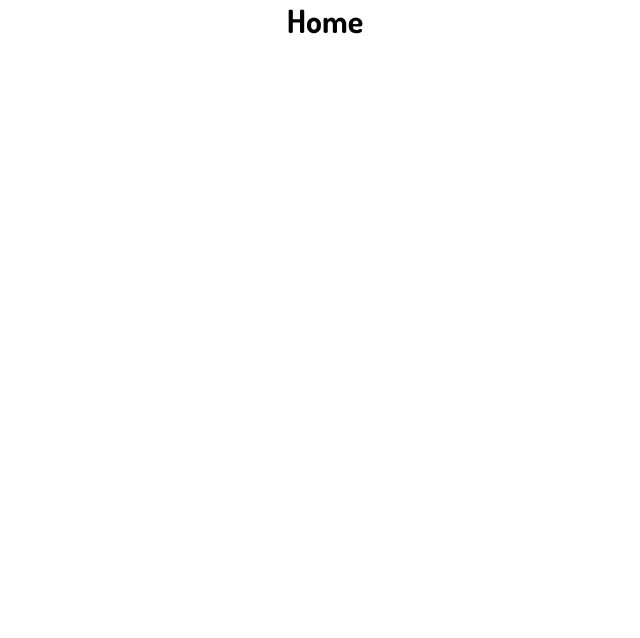
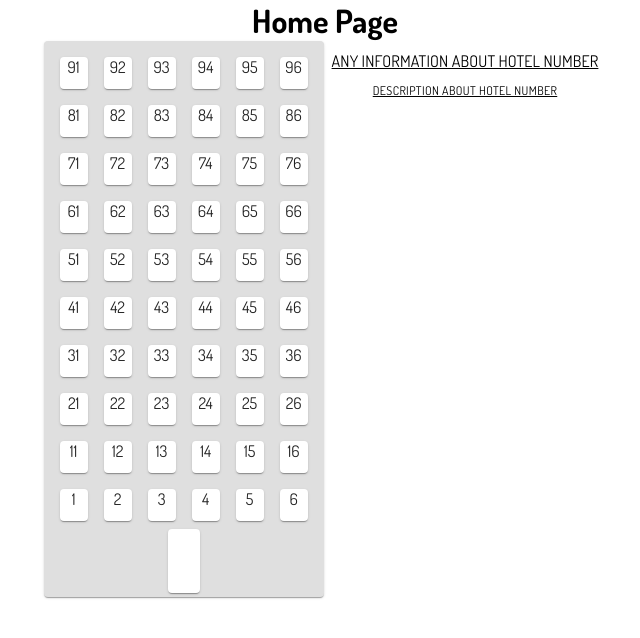
Before and after one commit to hightgha/group-two, a React (Create React App) app: page / in a window 1280 px wide. Shown: the top 638 px of the page, without its empty margins (315-955 px from the left). Built offline with nearby package versions, Linux system fonts and the light colour scheme.

Commit message:
CSS => JSS, added minimal version hompage and Hotel.js

```diff
--- a/src/App.js
+++ b/src/App.js
@@ -1,14 +1,22 @@
+import { makeStyles } from '@material-ui/core';
 import { Route, Routes } from 'react-router-dom';
-import './App.css';
 import About from './components/About';
 import Auth from './components/Auth';
 import Home from './components/Home';
 import Navbar from './components/Navbar';
 import Profile from './components/Profile';
 
+const useStyles = makeStyles({
+  App: {
+    textAlign: 'center',
+  },
+});
+
 export default function App() {
+  const classes = useStyles();
+
   return (
-    <div className='App'>
+    <div className={classes.App}>
       <Navbar />
 
       <Routes>
--- a/src/components/Home.js
+++ b/src/components/Home.js
@@ -1,3 +1,38 @@
-export default function Home() {
-  return <h1>Home</h1>;
+import { makeStyles, Typography } from '@material-ui/core';
+import Hotel from './Hotel';
+
+const useStyles = makeStyles((theme) => ({
+  container: {
+    margin: 'auto',
+    display: 'flex',
+    justifyContent: 'center',
+    width: 700,
+  },
+  blockText: {
+    display: 'block',
+    margin: 8,
+    textDecoration: 'underline',
+    textTransform: 'uppercase',
+  },
+}));
+
+export default function Home(props) {
+  const classes = useStyles();
+
+  return (
+    <div>
+      <h1>Home Page</h1>
+      <div className={classes.container}>
+        <Hotel />
+        <div>
+          <Typography className={classes.blockText} variant='body1'>
+            Any information about hotel number
+          </Typography>
+          <Typography className={classes.blockText} variant='caption'>
+            Description about hotel number
+          </Typography>
+        </div>
+      </div>
+    </div>
+  );
 }
--- /dev/null
+++ b/src/components/Hotel.js
@@ -0,0 +1,56 @@
+import { makeStyles, Paper } from '@material-ui/core';
+import clsx from 'clsx';
+import { useEffect, useState } from 'react';
+
+const useStyles = makeStyles((theme) => ({
+  hotel: {
+    width: 264,
+    height: 540,
+    backgroundColor: '#dfdfdf',
+    padding: 8,
+  },
+  window: {
+    width: 28,
+    height: 32,
+    margin: 8,
+  },
+  floor: {
+    display: 'flex',
+  },
+  door: {
+    width: 32,
+    height: 64,
+    margin: 'auto',
+  },
+  free: {
+    background: 'green',
+  },
+  booked: {
+    background: 'red',
+  },
+}));
+
+export default function Hotel() {
+  const classes = useStyles();
+  const [hotelNumbers, setHotelNumbers] = useState(Array(10).fill(Array(6).fill({})));
+
+  useEffect(() => {
+    console.log(hotelNumbers);
+    //fetch(dasda).then(setHotelNumber);
+  }, []);
+
+  return (
+    <Paper className={classes.hotel}>
+      {hotelNumbers.map((flr, i) => (
+        <div key={i} className={classes.floor}>
+          {flr.map((win, j) => (
+            <Paper key={`${i} ${j}`} className={clsx({ [classes.window]: true })}>
+              {(9 - i) * 10 + j + 1}
+            </Paper>
+          ))}
+        </div>
+      ))}
+      <Paper className={classes.door} />
+    </Paper>
+  );
+}
```
